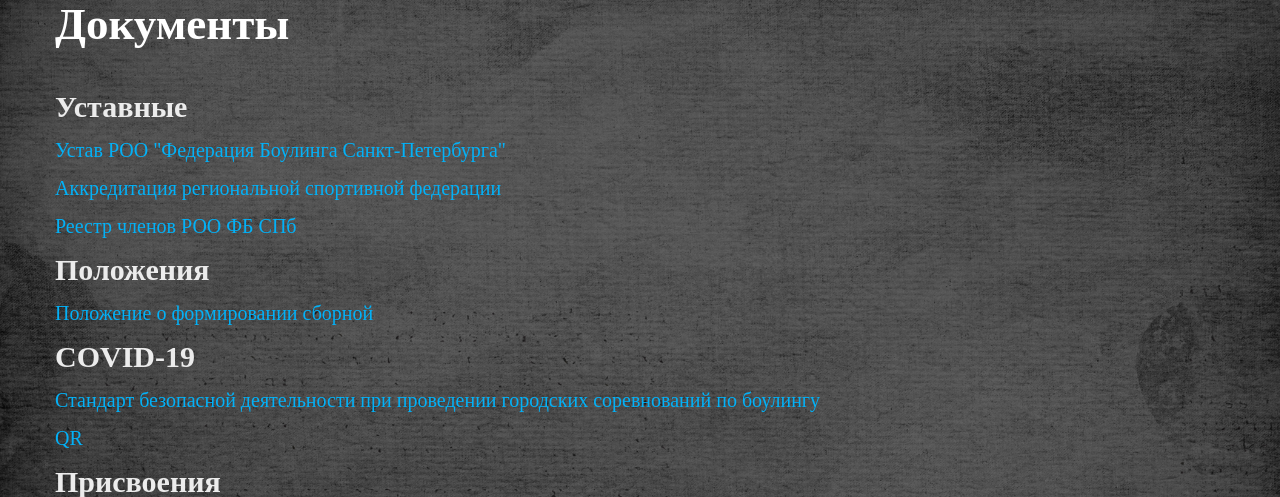
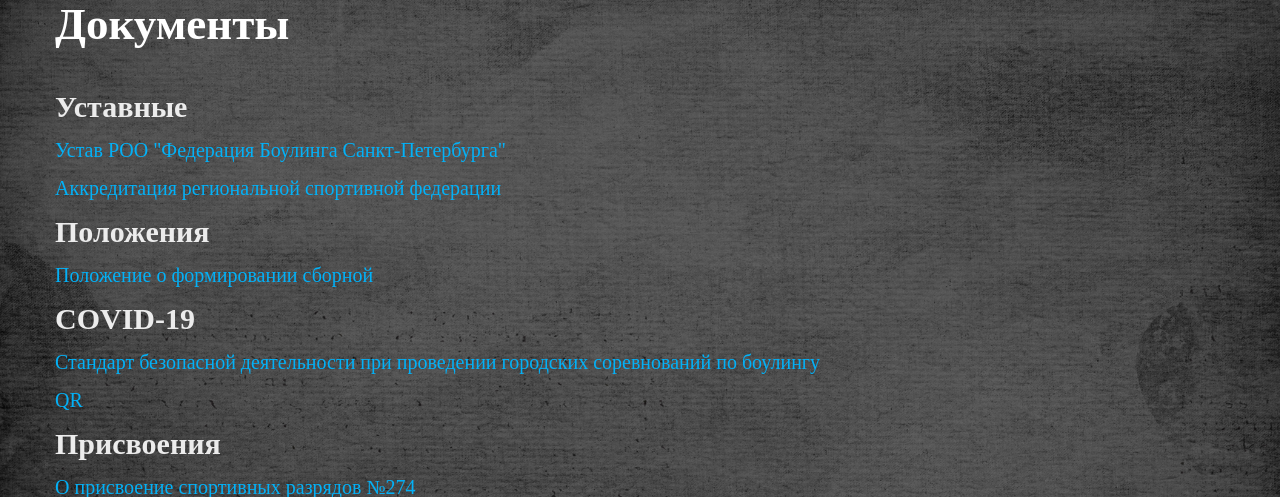
Before and after one commit to karamzi/bowl_fbspb, a Django app: page /documents/ in a window 1280 px wide. Shown: the part 142-639 px from the top of the page. Run offline with Django 4.2, Linux system fonts and the light colour scheme; some libraries are stand-ins or nearby versions.

Commit message:
убрал список

```diff
--- a/templates/documents.html
+++ b/templates/documents.html
@@ -14,8 +14,6 @@
                 Санкт-Петербурга"</a>
             <a href="{% static 'documents/сканирование0921.pdf' %}" target="_blank">Аккредитация региональной
                 спортивной федерации</a>
-            <a target="_blank" href="{% static 'documents/Spisok_chlenov_ROO_FB_SPb_190321.pdf' %}">Реестр членов РОО ФБ
-                СПб</a>
             <h2>Положения</h2>
             <a href="{% static 'documents/polosinie_o_formirovanee_sbornoy.pdf' %}">Положение о формировании сборной</a>
             <h2>COVID-19</h2>
```
Also changed, not shown: 1 other file.
